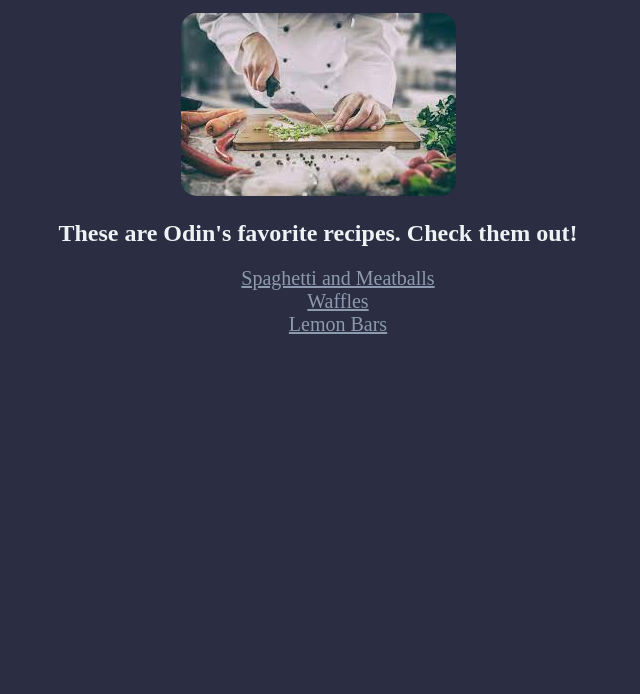
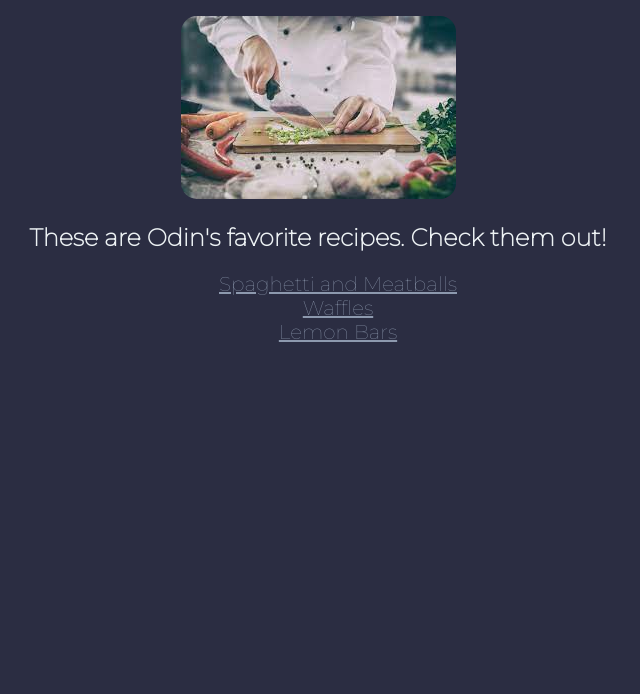
Before and after one commit to torystodard/odin-recipes, a plain HTML site: page index.html in a window 1280 px wide. Shown: the part 106-800 px from the top of the page, without its empty margins (322-962 px from the left). Drawn offline with Linux system fonts and the light colour scheme.

Commit message:
Changed font family.

```diff
--- a/style.css
+++ b/style.css
@@ -1,9 +1,12 @@
+@import url('https://fonts.googleapis.com/css2?family=Montserrat:wght@100&display=swap');
+
 * {
     text-align: center;
     margin-left: 10%;
     margin-right: 10%;
     background-color: #2b2d42;
     color: #edf2f4;
+    font-family: 'Montserrat', sans-serif;
 }
 
 h1 {
```
